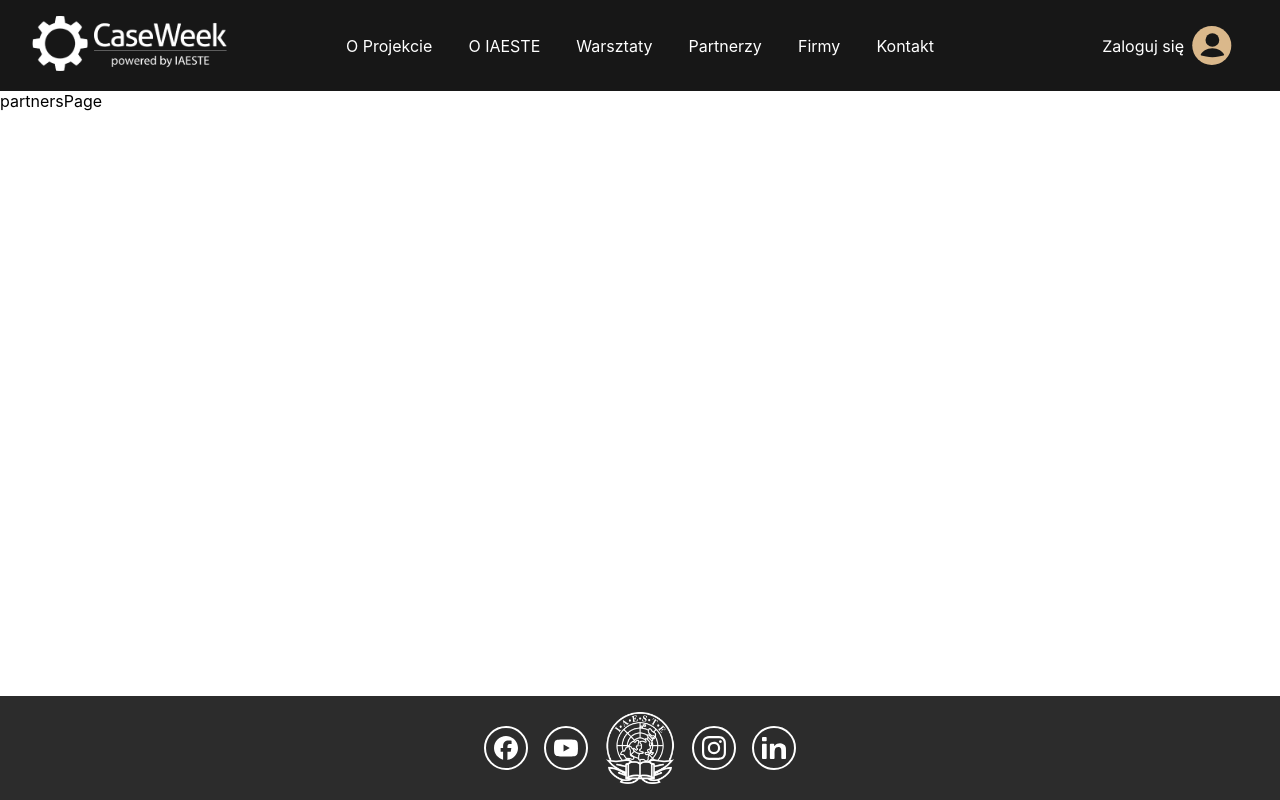
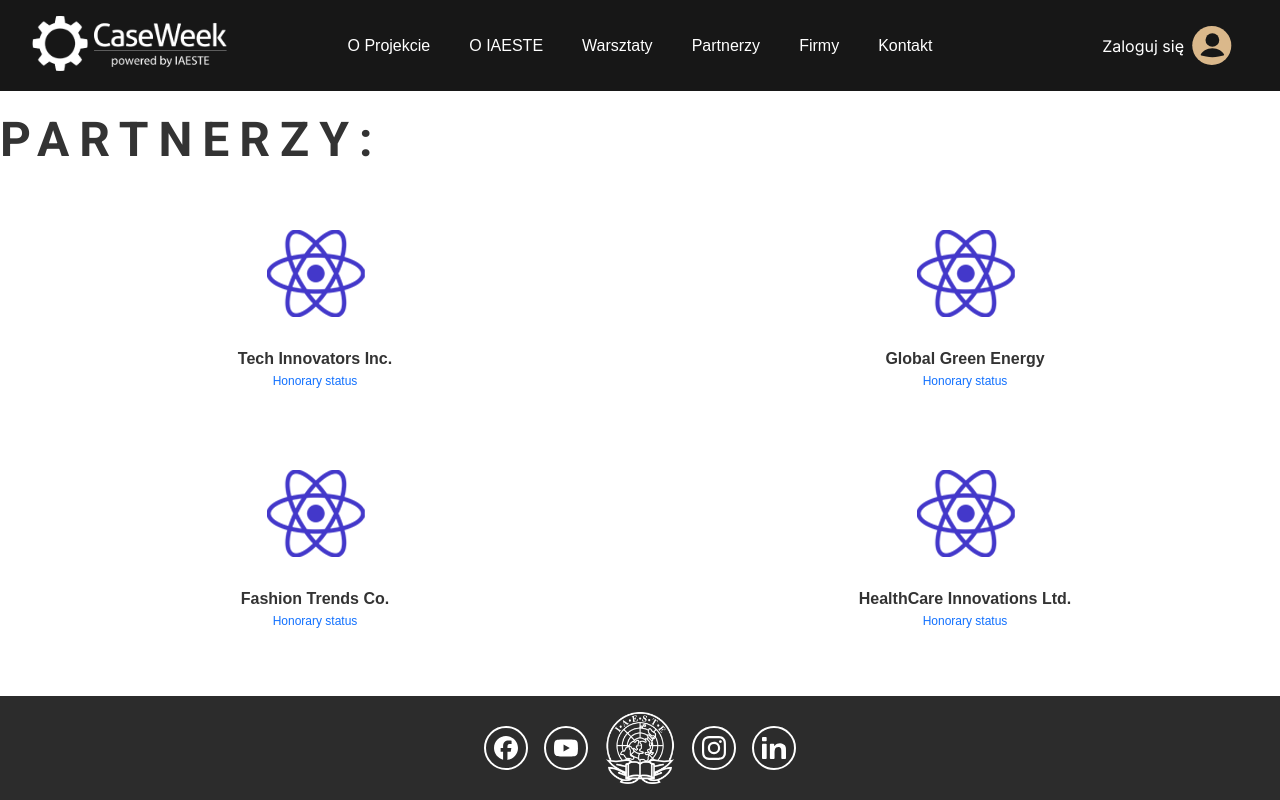
Before and after one commit to IAESTE-AGH/CaseWeek-app, a React (Create React App) app: page /partnerzy in a window 1280 px wide. Built offline with nearby package versions, Linux system fonts and the light colour scheme.

Commit message:
html semantics + component for two sites

```diff
--- a/src/pages/partnersPage.css
+++ b/src/components/pages/landing/partnersCompanies/partnersCompanies.module.css
@@ -30,11 +30,13 @@ body {
     letter-spacing: 10px;
 }
 
-.partners-grid {
+.partnersGrid {
     display: grid;
     grid-template-columns: repeat(2, 1fr);
     gap: 20px;
     justify-items: center;
+    list-style-type: none;
+
 }
 
 .partner {
@@ -53,8 +55,14 @@ body {
     transform: scale(1.1);
 }
 
-.partner-name {
+.partnerName {
     margin-top: 10px;
     font-size: 1rem;
     font-weight: 600;
 }
+
+.partnerStatus {
+    margin-top: 6px;
+    font-size: 0.75rem;
+    color: #1271FF;
+}
--- /dev/null
+++ b/src/components/pages/landing/partnersCompanies/partnersCompanies.tsx
@@ -0,0 +1,42 @@
+import React from 'react'
+//  import { useState, useEffect } from 'react';
+import { useParams, useLoaderData, useNavigate } from 'react-router-dom';
+//import { FaArrowLeft, FaMapMarker } from 'react-icons/fa';
+import { Link } from 'react-router-dom';
+import { toast } from 'react-toastify';
+import { Company } from "@/@types/API";
+
+import styles from './partnersCompanies.module.css';
+import naTeraz from '@/assets/img/temp.png';
+
+
+
+
+interface PartnersPageProps {
+  companies: Company[];
+  title: string;
+
+}
+
+const PartnersCompanies: React.FC<PartnersPageProps> = ({ companies, title }) => {
+  return (
+    <section>
+      <h1 className={styles.title}>{title}:</h1>
+      <ul className={styles.partnersGrid}>
+        {companies.map((company) => (
+          <li key={company.id} className={styles.partner}>
+            <div className={styles.partnerWrapper}>
+              <a href={company.websiteUrl} target="_blank" rel="noopener noreferrer">
+                <img src={naTeraz} alt={company.name} />
+              </a>
+              <p className={styles.partnerName}>{company.name}</p>
+              <p className={styles.partnerStatus}>Honorary status</p>   {/* tymczosowo poki nie ma w bazie tego statusu hardcodem jest */}
+            </div>
+          </li>
+        ))}
+      </ul>
+    </section>
+  );
+};
+
+export default PartnersCompanies;
--- a/src/components/pages/landing/partnersCompanies/pratnersCompanies.module.css
+++ /dev/null
@@ -1,60 +0,0 @@
-@import url('https://fonts.googleapis.com/css2?family=Roboto:wght@700&display=swap');
-
-* {
-    margin: 0;
-    padding: 0;
-    box-sizing: border-box;
-}
-
-body {
-    font-family: Arial, sans-serif;
-    background-color: white;
-    color: #333;
-}
-
-.container {
-    width: 80%;
-    margin: 20px auto;
-    text-align: center;
-}
-
-.title {
-    font-size: 3rem;
-    margin-top: 20px;
-    margin-bottom: 20px;
-    font-weight: bold;
-    text-align: left;
-    font-family: 'Roboto', sans-serif;
-    color: #333;
-    text-transform: uppercase;
-    letter-spacing: 10px;
-}
-
-.partners-grid {
-    display: grid;
-    grid-template-columns: repeat(2, 1fr);
-    gap: 20px;
-    justify-items: center;
-}
-
-.partner {
-    text-align: center;
-    margin-top: 20px;
-    margin-bottom: 20px;
-}
-
-.partner img {
-    max-width: 150px;
-    height: auto;
-    transition: transform 0.3s ease-in-out;
-}
-
-.partner img:hover {
-    transform: scale(1.1);
-}
-
-.partner-name {
-    margin-top: 10px;
-    font-size: 1rem;
-    font-weight: 600;
-}
--- a/src/mocks/companies.ts
+++ b/src/mocks/companies.ts
@@ -9,7 +9,8 @@ export const MOCK_COMPANIES: Company[] = [
         "shortDescription": "Leading the way in technological innovation.",
         "longDescription": "Tech Innovators Inc. is a cutting-edge technology company that specializes in developing innovative solutions for various industries.",
         "displayPriority": 1,
-        "published": true
+
+
       },
       {
         "id": "c2",
@@ -19,7 +20,8 @@ export const MOCK_COMPANIES: Company[] = [
         "shortDescription": "Sustainable energy solutions for a better future.",
         "longDescription": "Global Green Energy is dedicated to providing sustainable and environmentally friendly energy solutions to address the world's energy challenges.",
         "displayPriority": 2,
-        "published": true
+
+
       },
       {
         "id": "c3",
@@ -29,7 +31,8 @@ export const MOCK_COMPANIES: Company[] = [
         "shortDescription": "Setting the trends in the fashion industry.",
         "longDescription": "Fashion Trends Co. is a fashion-forward company that designs and produces stylish and trend-setting clothing for fashion enthusiasts worldwide.",
         "displayPriority": 3,
-        "published": true
+
+
       },
       {
         "id": "c4",
@@ -39,6 +42,7 @@ export const MOCK_COMPANIES: Company[] = [
         "shortDescription": "Innovative healthcare solutions for better lives.",
         "longDescription": "HealthCare Innovations Ltd. focuses on developing innovative healthcare solutions to improve the quality of life for individuals around the world.",
         "displayPriority": 4,
-        "published": true
+
+
       }
 ];
--- a/src/pages/companiesPage.tsx
+++ b/src/pages/companiesPage.tsx
@@ -1,6 +1,11 @@
+import React from 'react'
+import { MOCK_COMPANIES } from '@/mocks/companies';
+import PartnersCompanies from '@/components/pages/landing/partnersCompanies/partnersCompanies';
+
+
 const companiesPage = () => {
   return (
-    <div>companiesPage</div>
+    <PartnersCompanies companies={MOCK_COMPANIES} title="FIRMY" />
   )
 }
 
--- a/src/pages/partnersPage.tsx
+++ b/src/pages/partnersPage.tsx
@@ -1,8 +1,10 @@
 import React from 'react'
+import { MOCK_COMPANIES } from '@/mocks/companies';
+import PartnersCompanies from '@/components/pages/landing/partnersCompanies/partnersCompanies';
 
 const partnersPage = () => {
   return (
-    <div>partnersPage</div>
+    <PartnersCompanies companies={MOCK_COMPANIES} title="PARTNERZY" />
   )
 }
 
```
Also changed, not shown: src/components/pages/landing/partnersCompanies/pratnersCompanies.tsx (deleted, +0 -31 lines).
